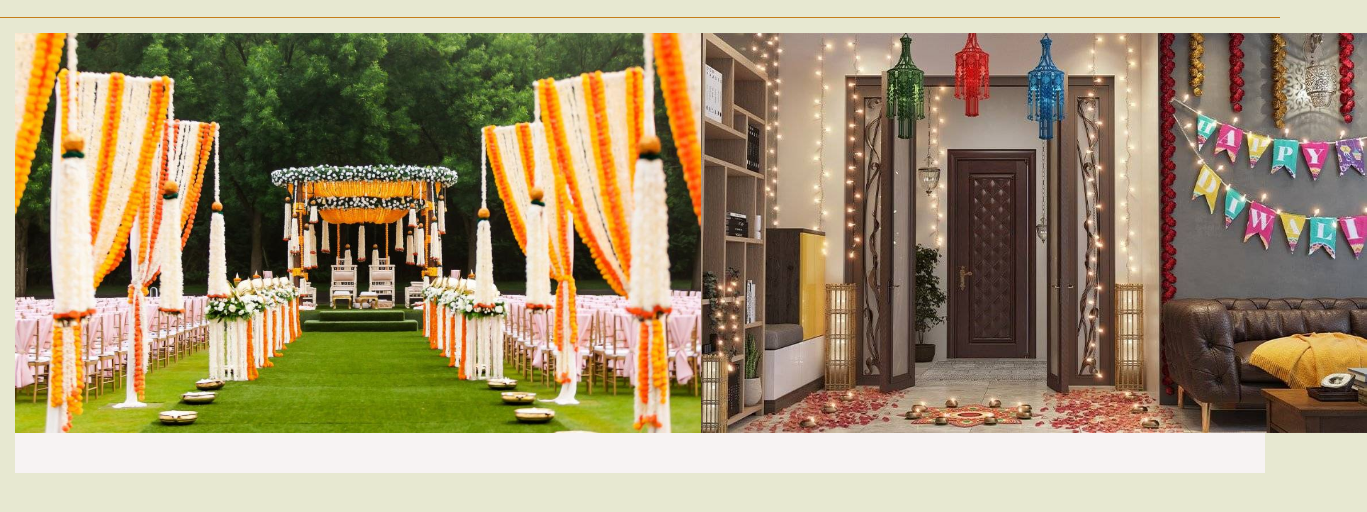
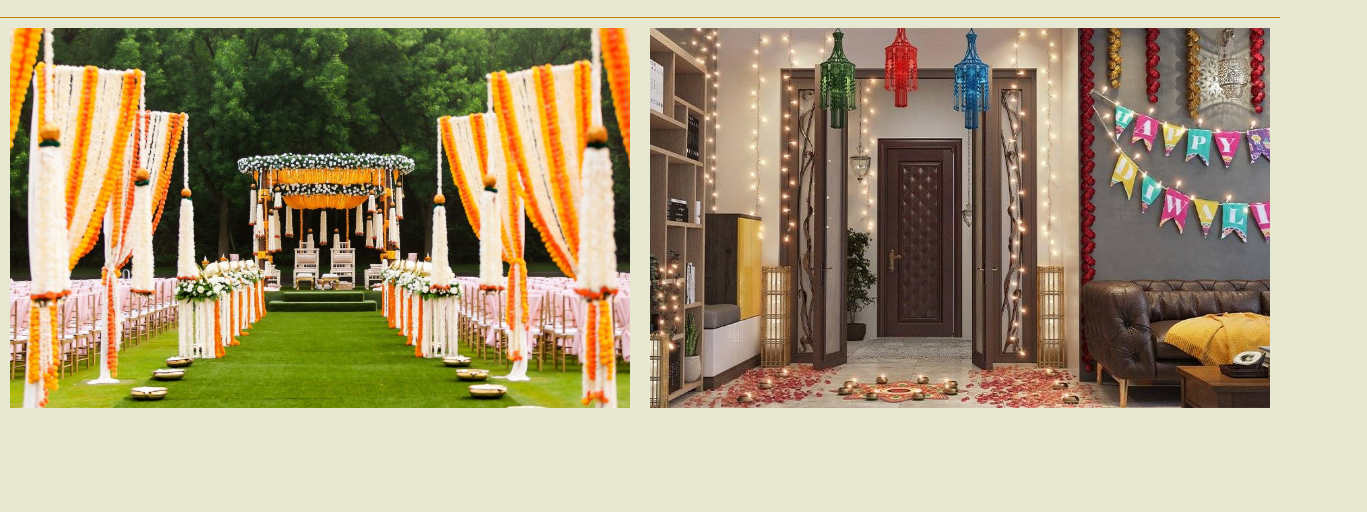
Before and after one commit to bhavesh658/frontEndproject, a plain HTML site: page index.html in a window 1280 px wide. Shown: the part 128-640 px from the top of the page, 1367 px wide, since content can reach past the window. Drawn offline with Linux system fonts and the light colour scheme.

Commit message:
edit photo

```diff
--- a/index.html
+++ b/index.html
@@ -26,14 +26,19 @@
 
   </header>
 
-  <div class="box1">
-    <div class="img1">
-      <img src="images/img1.jpg" alt="photo">
+  <div class="banner">
+    <div class="box1">
+        <div class="img1">
+             <!-- <img src="images/img1.jpg" alt="photo"> -->
+        </div>
     </div>
 
 
-    <div class="img2">
-         <img src="images/img2.jpg" alt="photo">
+
+   <div class="box1">
+        <div class="img2">
+             <!-- <img src="images/img2.jpg" alt="photo"> -->
+        </div>
     </div>
 
   </div>
--- a/style.css
+++ b/style.css
@@ -76,17 +76,53 @@ html, body {
 
 }
 
-.box1{
+/* .banner{
   background-color: rgb(247, 243, 243);
-  height: 440px;
+  height: 450px;
   display: flex;
   margin: 15px;
 }
-.img1{
+.box1{
+  height: 430px;
+  width: 50%;
+  margin: 10px 10px;
+  background-color: #9f5a05;
+}
+.box2{
+  height: 430px;
+  width: 50%;
+  margin: 10px 15px;
+  background-color: #ba813c;
+}
+.img1,.img2{
   display: flex;
-  height: 400px;
-  }
-  .img2{
-  display: flex;
-  height: 400px;
-  }
+  height: 430px;
+    }
+   */
+
+   .banner {
+    display: flex;
+    width: 100%;
+}
+
+.box1 {
+    flex: 1; /* Makes both boxes take equal width */
+    height: 400px; /* Set desired height */
+    padding: 10px 10px;
+}
+
+.img1, .img2 {
+    width: 100%;
+    height: 100%;
+    background-size: cover;
+    background-position: center;
+    background-repeat: no-repeat;
+}
+
+.img1 {
+    background-image: url('images/img1.jpg');
+}
+
+.img2 {
+    background-image: url('images/img2.jpg');
+}
```
Also changed, not shown: Bookmyplanner-logo.jpg (deleted).
